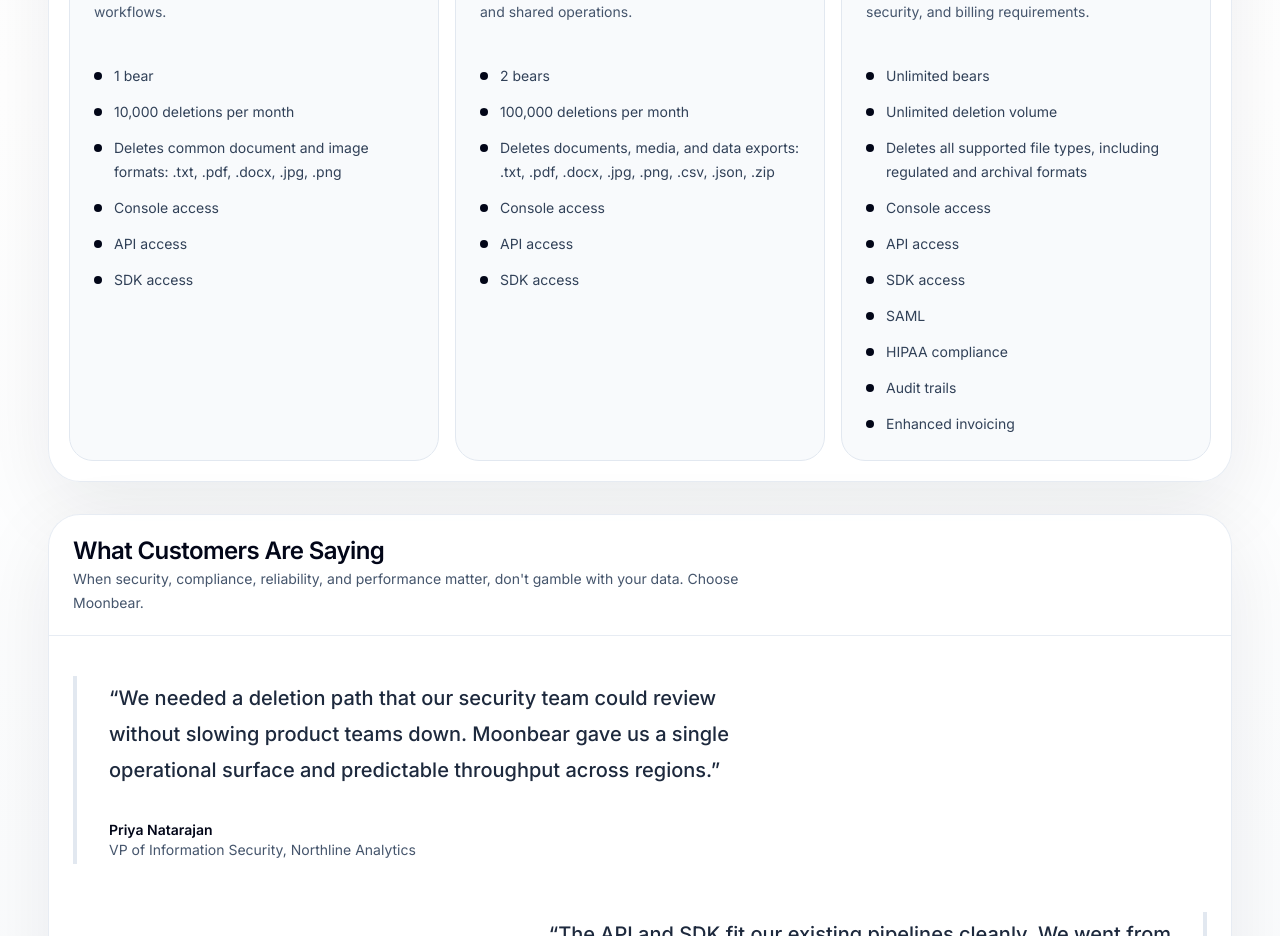
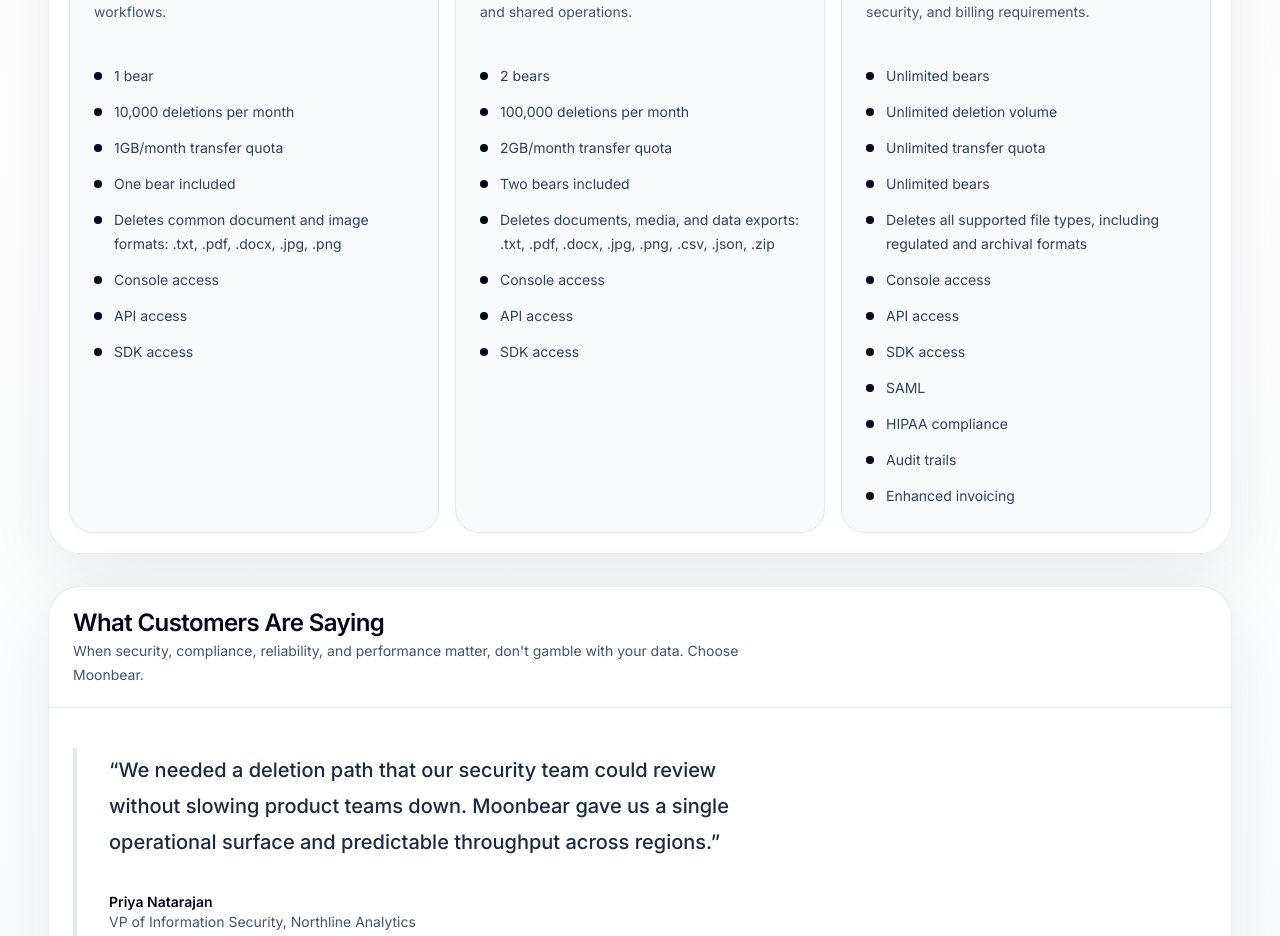
Before and after one commit to robzhu/moonbear-site, a Next.js app: page / in a window 1280 px wide. Shown: the part 1380-2316 px from the top of the page. Built offline with nearby package versions, Linux system fonts and the light colour scheme.

Commit message:
Update pricing card transfer allowances

```diff
--- a/src/app/page.tsx
+++ b/src/app/page.tsx
@@ -43,6 +43,8 @@ const pricingTiers = [
     benefits: [
       "1 bear",
       "10,000 deletions per month",
+      "1GB/month transfer quota",
+      "One bear included",
       "Deletes common document and image formats: .txt, .pdf, .docx, .jpg, .png",
       "Console access",
       "API access",
@@ -57,6 +59,8 @@ const pricingTiers = [
     benefits: [
       "2 bears",
       "100,000 deletions per month",
+      "2GB/month transfer quota",
+      "Two bears included",
       "Deletes documents, media, and data exports: .txt, .pdf, .docx, .jpg, .png, .csv, .json, .zip",
       "Console access",
       "API access",
@@ -71,6 +75,8 @@ const pricingTiers = [
     benefits: [
       "Unlimited bears",
       "Unlimited deletion volume",
+      "Unlimited transfer quota",
+      "Unlimited bears",
       "Deletes all supported file types, including regulated and archival formats",
       "Console access",
       "API access",
```
